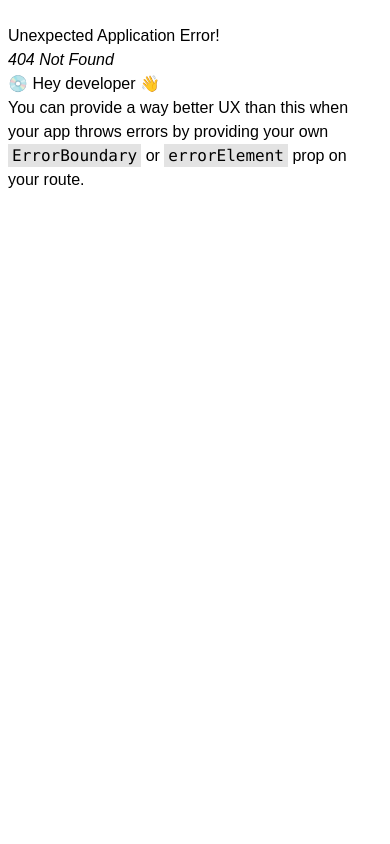
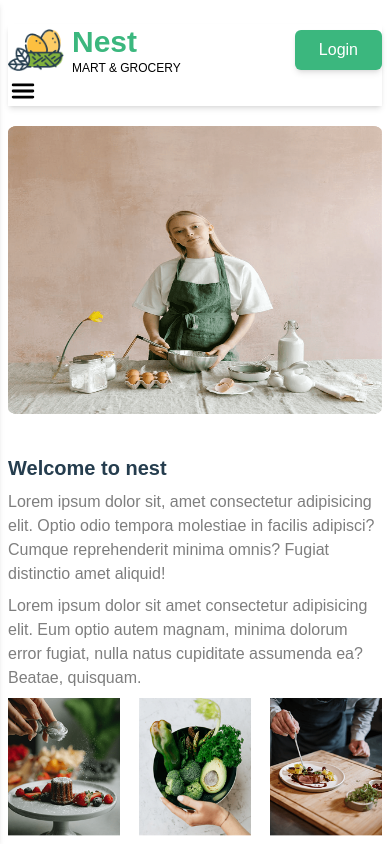
Before and after one commit to CseRashed/nest-mart, a React (Vite) app: page /blog in a window 390 px wide. Before the commit this address had no page. Shown: the top 844 px of the page. Built offline with nearby package versions, Linux system fonts and the light colour scheme.

Commit message:
create blog welcome section and also responsive with all devices

```diff
--- a/src/App.jsx
+++ b/src/App.jsx
@@ -7,7 +7,9 @@ function App() {
   return (
     <>
     <Navbar></Navbar>
-    <Outlet></Outlet>
+    <div className='my-5 md:my-10 lg:my-10'>
+      <Outlet></Outlet>
+    </div>
     <Footer></Footer>
 
     </>
--- /dev/null
+++ b/src/Components/BlogWelcome/BlogWelcome.jsx
@@ -0,0 +1,29 @@
+import React from 'react'
+import img1 from '../../assets/about_left.png'
+import img2 from '../../assets/about-1.png'
+import img3 from '../../assets/about-2.png'
+import img4 from '../../assets/about-3.png'
+export default function BlogWelcome() {
+    const img =[
+        <img src={img2} alt="" />,
+        <img src={img3} alt="" />,
+        <img src={img4} alt="" />
+    ]
+  return (
+    <div className='flex flex-col md:flex-row lg:flex-row  gap-10 items-center justify-between'>
+      <img className='w-lg md:w-96 h-72 md:h-full lg:w-lg' src={img1} alt="" />
+      <div>
+        <h1 className='text-[#253D4E] text-xl md:text-2xl lg:text-4xl font-bold'>Welcome to nest</h1>
+        <p className='my-2 md:my-2 lg:my-5 text-[#7E7E7E]'>Lorem ipsum dolor sit, amet consectetur adipisicing elit. Optio odio tempora molestiae in facilis adipisci? Cumque reprehenderit minima omnis? Fugiat distinctio amet aliquid!</p>
+        <p className='my-2 md:my-2 lg:my-5 text-[#7E7E7E]'>
+            Lorem ipsum dolor sit amet consectetur adipisicing elit. Eum optio autem magnam, minima dolorum error fugiat, nulla natus cupiditate assumenda ea? Beatae, quisquam.
+        </p>
+        <div className='flex gap-2 md:gap-3 lg:gap-4 justify-between'>
+            {
+                img.map((m)=><div className='w-28 md:w-28 lg:w-full'>{m}</div>)
+            }
+        </div>
+      </div>
+    </div>
+  )
+}
--- /dev/null
+++ b/src/Pages/Blog/Blog.jsx
@@ -0,0 +1,10 @@
+import React from 'react'
+import BlogWelcome from '../../Components/BlogWelcome/BlogWelcome'
+
+export default function Blog() {
+  return (
+    <div>
+      <BlogWelcome></BlogWelcome>
+    </div>
+  )
+}
--- a/src/Router/Router.jsx
+++ b/src/Router/Router.jsx
@@ -3,6 +3,7 @@ import App from "../App";
 import Login from "../Pages/Login/Login";
 import Home from "../Pages/Home/Home";
 import Register from "../Pages/Register/Register";
+import Blog from "../Pages/Blog/Blog";
 
 const router=createBrowserRouter([
     {
@@ -20,6 +21,10 @@ const router=createBrowserRouter([
             {
                 path:'/register',
                 element:<Register></Register>
+            },
+            {
+                path:'/blog',
+                element:<Blog></Blog>
             }
         ]
     }
```
